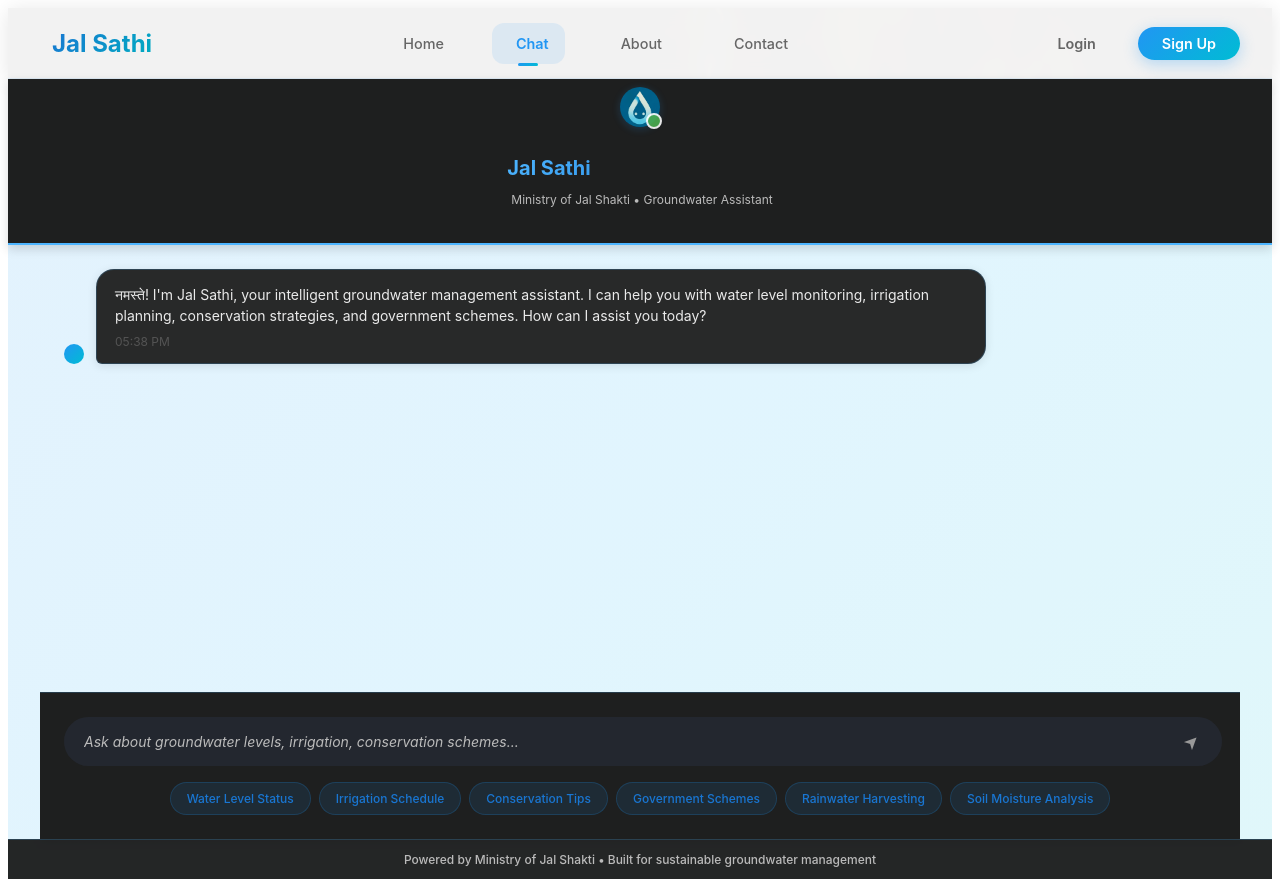
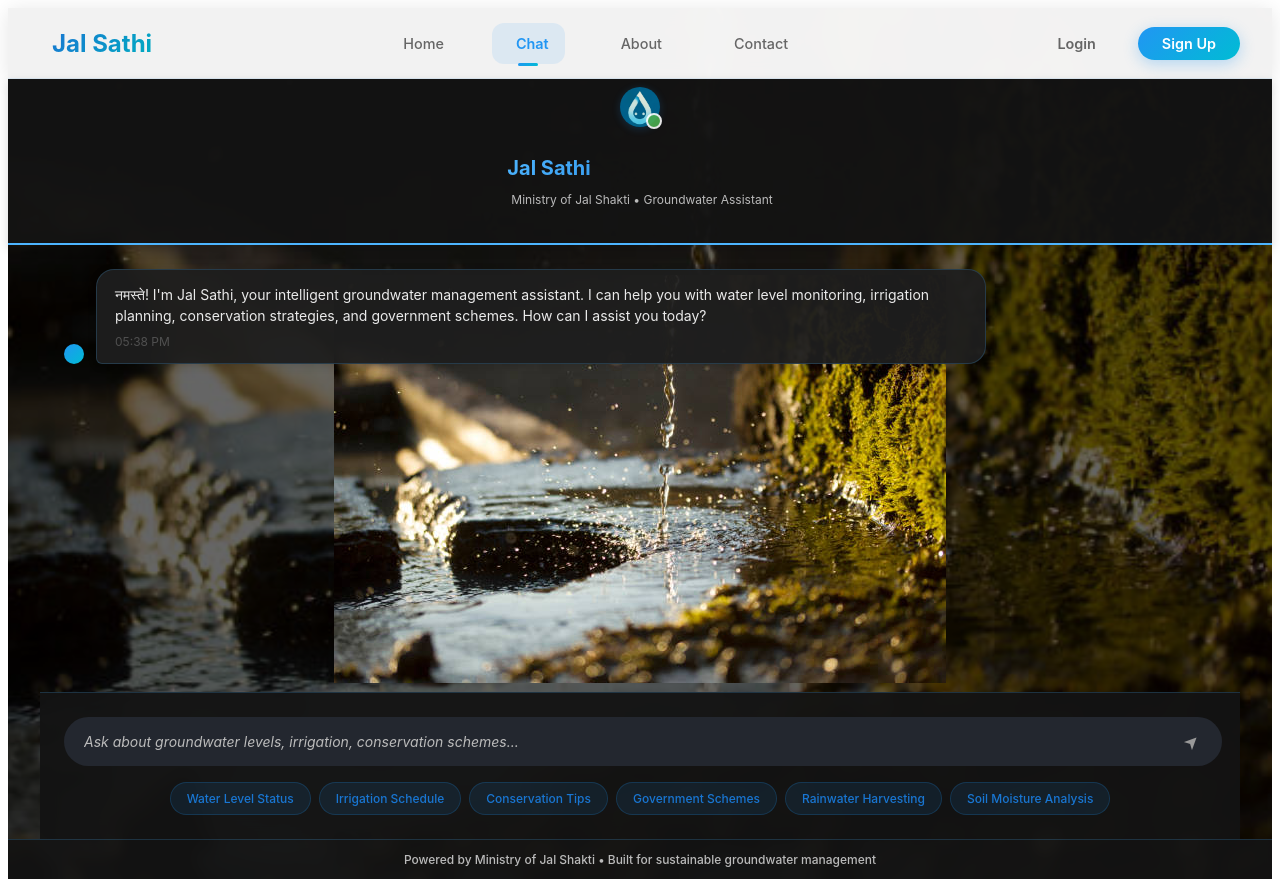
Before and after one commit to rutviktayde/INGRES, a React (Vite) app in the folder FrontEnd/: page /chat in a window 1280 px wide. Built offline with nearby package versions, Linux system fonts and the light colour scheme.

Commit message:
Refactor ChatWindow and JalSathiChat styles for improved readability and consistency

```diff
--- a/FrontEnd/src/components/ChatWindow.css
+++ b/FrontEnd/src/components/ChatWindow.css
@@ -6,7 +6,7 @@
   background: url("/background.png") no-repeat center center fixed;
   background-size: cover;
   font-family: "Inter", "Segoe UI", "Roboto", sans-serif;
-  color: #eaeaea;
+  color: #000000;
   position: relative;
 }
 
--- a/FrontEnd/src/pages/JalSathiChat.jsx
+++ b/FrontEnd/src/pages/JalSathiChat.jsx
@@ -1,28 +1,28 @@
-import React, { useState, useRef, useEffect } from 'react';
-import ChatHeader from '../components/ChatHeader';
-import ChatMessage from '../components/ChatMessage';
-import ChatInput from '../components/ChatInput';
-import ChatFooter from '../components/ChatFooter';
+import React, { useState, useRef, useEffect } from "react";
+import ChatHeader from "../components/ChatHeader";
+import ChatMessage from "../components/ChatMessage";
+import ChatInput from "../components/ChatInput";
+import ChatFooter from "../components/ChatFooter";
 
 const JalSathiChat = () => {
   const [messages, setMessages] = useState([
     {
       text: "नमस्ते! I'm Jal Sathi, your intelligent groundwater management assistant. I can help you with water level monitoring, irrigation planning, conservation strategies, and government schemes. How can I assist you today?",
-      sender: 'bot',
-      timestamp: new Date()
-    }
+      sender: "bot",
+      timestamp: new Date(),
+    },
   ]);
-  const [input, setInput] = useState('');
+  const [input, setInput] = useState("");
   const [isTyping, setIsTyping] = useState(false);
   const messagesEndRef = useRef(null);
 
   const suggestions = [
-    'Water Level Status',
-    'Irrigation Schedule',
-    'Conservation Tips',
-    'Government Schemes',
-    'Rainwater Harvesting',
-    'Soil Moisture Analysis'
+    "Water Level Status",
+    "Irrigation Schedule",
+    "Conservation Tips",
+    "Government Schemes",
+    "Rainwater Harvesting",
+    "Soil Moisture Analysis",
   ];
 
   const scrollToBottom = () => {
@@ -35,23 +35,27 @@ const JalSathiChat = () => {
 
   const handleSendMessage = async () => {
     if (input.trim()) {
-      const userMessage = { text: input, sender: 'user', timestamp: new Date() };
-      setMessages(prev => [...prev, userMessage]);
+      const userMessage = {
+        text: input,
+        sender: "user",
+        timestamp: new Date(),
+      };
+      setMessages((prev) => [...prev, userMessage]);
       const messageText = input;
-      setInput('');
+      setInput("");
       setIsTyping(true);
 
       try {
         // Send message to backend
-        const response = await fetch('http://localhost:5000/api/chat', {
-          method: 'POST',
+        const response = await fetch("http://localhost:5000/api/chat", {
+          method: "POST",
           headers: {
-            'Content-Type': 'application/json',
+            "Content-Type": "application/json",
           },
           body: JSON.stringify({
             message: messageText,
-            timestamp: new Date().toISOString()
-          })
+            timestamp: new Date().toISOString(),
+          }),
         });
 
         if (!response.ok) {
@@ -59,31 +63,40 @@ const JalSathiChat = () => {
         }
 
         const data = await response.json();
-        console.log('Backend response:', data);
+        console.log("Backend response:", data);
 
         // Add bot response from backend
-        setMessages(prev => [...prev, {
-          text: data.aiResponse || 'I received your message but couldn\'t generate a response.',
-          sender: 'bot',
-          timestamp: new Date()
-        }]);
+        setMessages((prev) => [
+          ...prev,
+          {
+            text:
+              data.aiResponse ||
+              "I received your message but couldn't generate a response.",
+            sender: "bot",
+            timestamp: new Date(),
+          },
+        ]);
       } catch (error) {
-        console.error('Error sending message to backend:', error);
+        console.error("Error sending message to backend:", error);
 
         // Fallback to simulated response if backend fails
         const responses = [
           `Based on your query about "${messageText}", I can provide detailed information about groundwater management strategies, including monitoring techniques, sustainable irrigation practices, and water conservation methods.`,
           `Regarding "${messageText}", let me share some insights from the Jal Shakti Abhiyan data. I can help you understand water table levels, seasonal variations, and recommended conservation practices for your area.`,
-          `Great question about "${messageText}"! As part of the Jal Shakti initiative, I can guide you through water budgeting, rainwater harvesting techniques, and efficient irrigation scheduling to optimize groundwater usage.`
+          `Great question about "${messageText}"! As part of the Jal Shakti initiative, I can guide you through water budgeting, rainwater harvesting techniques, and efficient irrigation scheduling to optimize groundwater usage.`,
         ];
 
-        const randomResponse = responses[Math.floor(Math.random() * responses.length)];
+        const randomResponse =
+          responses[Math.floor(Math.random() * responses.length)];
 
-        setMessages(prev => [...prev, {
-          text: `⚠️ Backend connection failed. ${randomResponse}`,
-          sender: 'bot',
-          timestamp: new Date()
-        }]);
+        setMessages((prev) => [
+          ...prev,
+          {
+            text: `⚠️ Backend connection failed. ${randomResponse}`,
+            sender: "bot",
+            timestamp: new Date(),
+          },
+        ]);
       } finally {
         setIsTyping(false);
       }
@@ -95,33 +108,39 @@ const JalSathiChat = () => {
   };
 
   return (
-    <div style={{
-      minHeight: '100vh',
-      display: 'flex',
-      flexDirection: 'column',
-      background: 'linear-gradient(135deg, #e3f2fd 0%, #e1f5fe 50%, #e0f7fa 100%)',
-      fontFamily: "'Inter', 'Segoe UI', 'Roboto', sans-serif"
-    }}>
+    <div
+      style={{
+        minHeight: "100vh",
+        display: "flex",
+        flexDirection: "column",
+        background: 'url("/background.png") no-repeat center center fixed',
+        fontFamily: "'Inter', 'Segoe UI', 'Roboto', sans-serif",
+      }}
+    >
       <ChatHeader />
 
-      <div style={{
-        flex: 1,
-        display: 'flex',
-        flexDirection: 'column',
-        maxWidth: '1200px',
-        margin: '0 auto',
-        width: '100%',
-        minHeight: 0
-      }}>
-        <div style={{
+      <div
+        style={{
           flex: 1,
-          overflowY: 'auto',
-          padding: '1.5rem',
-          display: 'flex',
-          flexDirection: 'column',
-          gap: '0.5rem',
-          minHeight: 0
-        }}>
+          display: "flex",
+          flexDirection: "column",
+          maxWidth: "1200px",
+          margin: "0 auto",
+          width: "100%",
+          minHeight: 0,
+        }}
+      >
+        <div
+          style={{
+            flex: 1,
+            overflowY: "auto",
+            padding: "1.5rem",
+            display: "flex",
+            flexDirection: "column",
+            gap: "0.5rem",
+            minHeight: 0,
+          }}
+        >
           {messages.map((message, index) => (
             <ChatMessage key={index} message={message} />
           ))}
```
